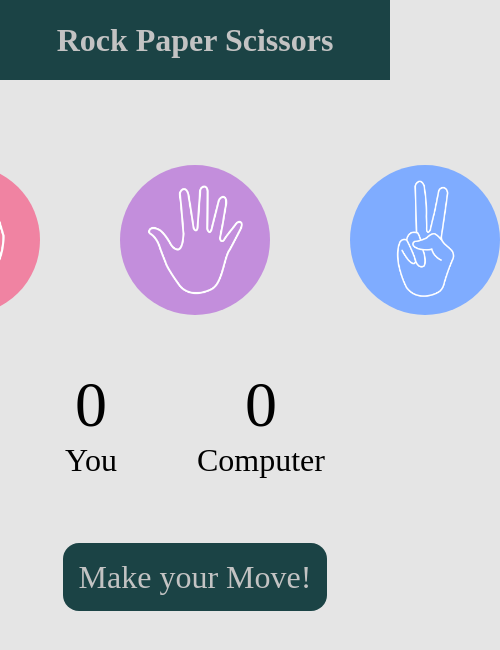
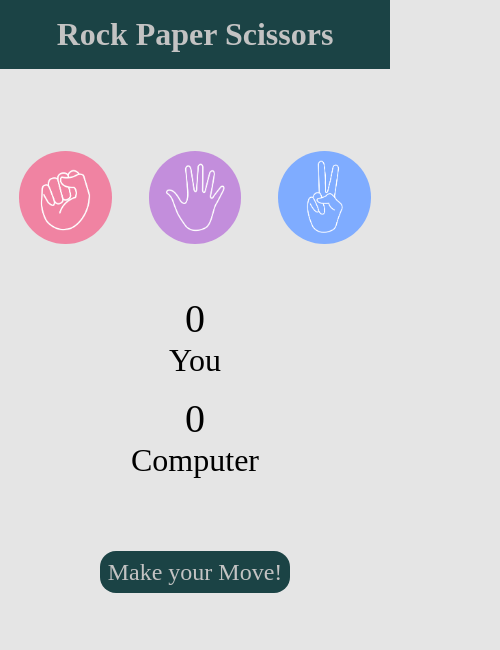
Before and after one commit to khusbo-ak/RockPaperScissors, a plain HTML site: page index.html in a window 390 px wide. Shown: the whole page, 500 px wide, since content can reach past the window. Drawn offline with Linux system fonts and the light colour scheme.

Commit message:
responsive

```diff
--- a/app.js
+++ b/app.js
@@ -1,8 +1,10 @@
 let userScore = 0;
-let compScore = 0;
+let computerScore = 0;
 
 const choices = document.querySelectorAll(".choice");
 const msg = document.querySelector("#msg");
+const userScorePara = document.querySelector("#userScore");
+const computerScorePara = document.querySelector("#computerScore");
 
 
 const genComputerChoice = () => {
@@ -12,13 +14,20 @@ const genComputerChoice = () => {
 
 };
 
-const showWinner = (userWins) => {
+const showWinner = (userWins, userChoice, computerChoice) => {
     if (userWins) {
+        userScore++;
+        userScorePara.innerText = userScore;
         console.log("You win!");
-        msg.innerText = "You win!";
+        msg.innerText = `You win! Your ${userChoice} beats ${computerChoice}`;
+        msg.style.backgroundColor = "green";
     } else {
+        computerScore++;
+        computerScorePara.innerText = computerScore;
      console.log("You lose!");
-        msg.innerText = "You lose!";
+        msg.innerText = `You lose! ${computerChoice} beats your ${userChoice}`;
+        msg.style.backgroundColor = "red";
+
 
 }
 };
@@ -31,6 +40,9 @@ console.log("computer choice =", computerChoice);
 if (userChoice === computerChoice) {
     console.log("It's a tie!");
     msg.innerText = "It's a tie!";
+    msg.style.backgroundColor = "#335933";
+    //  "#598059";
+
 }else {
     let userWins = true;
     if (userChoice === "rock") {
@@ -40,11 +52,9 @@ if (userChoice === computerChoice) {
     } else if (userChoice === "scissors") {
         userWins = computerChoice === "paper"? true : false;
     }
-    showWinner(userWins);
+    showWinner(userWins, userChoice, computerChoice);
 }
-};
-
-
+}
 choices.forEach((choice) => {
   choice.addEventListener("click", () => {
     const userChoice = choice.getAttribute("id");
--- a/index.html
+++ b/index.html
@@ -16,7 +16,7 @@
       <div class="choice" id="paper">
         <img src=".\RPS\paper.png" />
       </div>
-      <div class="choice" id="scissor">
+      <div class="choice" id="scissors">
         <img src=".\RPS\scissors.png" />
       </div>
     </div>
--- a/style.css
+++ b/style.css
@@ -15,10 +15,12 @@ h1 {
   line-height: 5rem;
 }
 .choice {
-  height: 160px;
-  width: 160px;
+  height: 25vw;
+  width: 25vw;
+  max-width: 160px;
+  max-height: 160px;
   border-radius: 50%;
-   display: flex;
+  display: flex;
   justify-content: center;
   align-items: center;
 }
@@ -30,13 +32,14 @@ h1 {
 }
 img {
   border-radius: 50%;
-  height: 150px;
-  width: 150px;
+  height: 95%;
+  width: 95%;
   object-fit: cover;
 }
 
 .choices {
   display: flex;
+    flex-wrap: wrap;
   justify-content: center;
   align-items: center;
   gap: 5rem;
@@ -67,3 +70,31 @@ img {
   padding: 1rem;
   border-radius: 1rem;
 }
+
+@media (max-width: 768px) {
+  .choices {
+    flex-wrap: wrap;
+    gap: 2rem;
+  }
+
+  .scoreBoard {
+    flex-direction: column;
+    gap: 1rem;
+  }
+
+  #msg {
+    font-size: 1.5rem;
+    padding: 0.5rem;
+  }
+
+  #userScore, #computerScore {
+    font-size: 2.5rem;
+  }
+
+  h1 {
+    font-size: 2rem;
+    height: auto;
+    line-height: normal;
+    padding: 1rem;
+  }
+}
```
